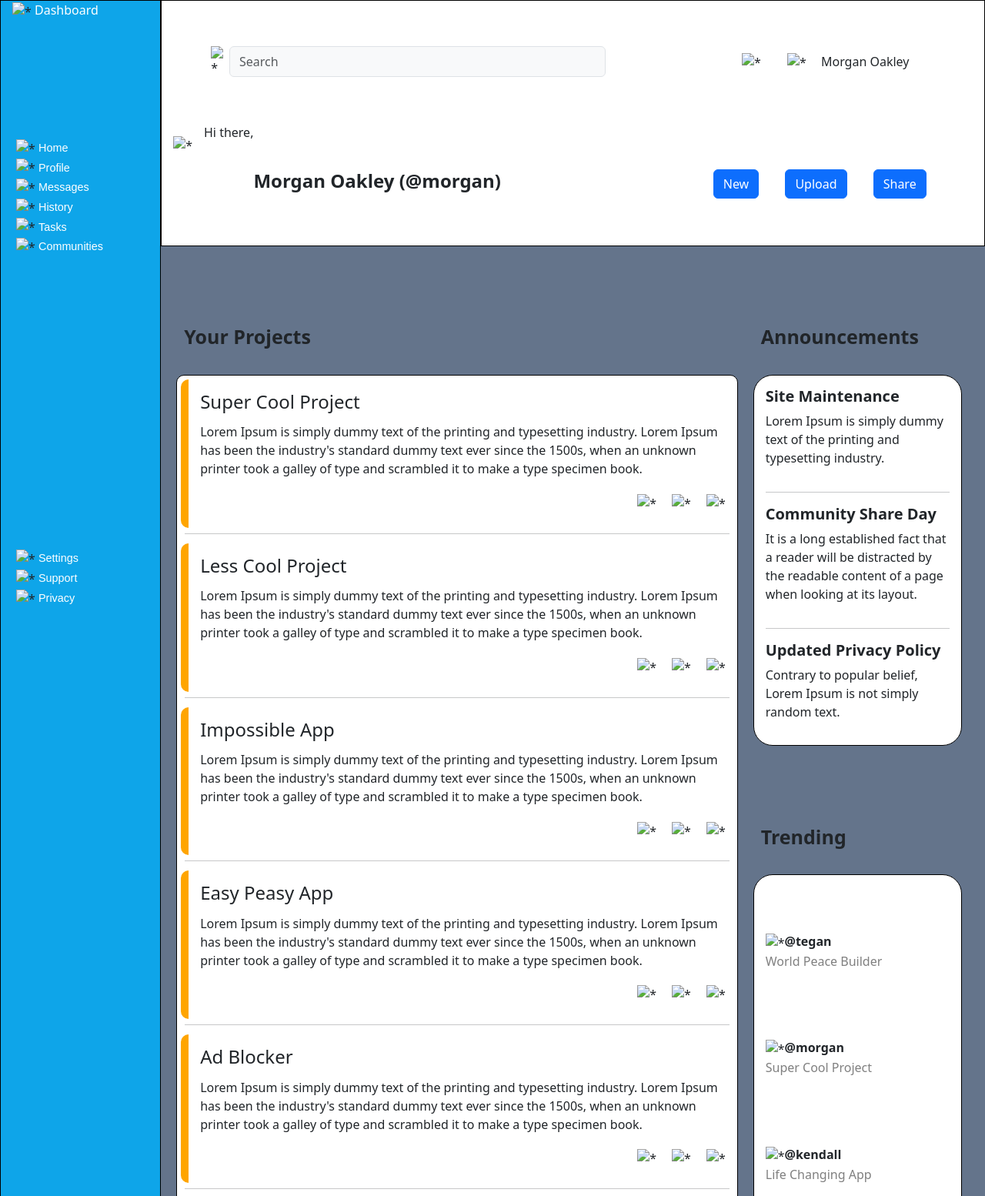
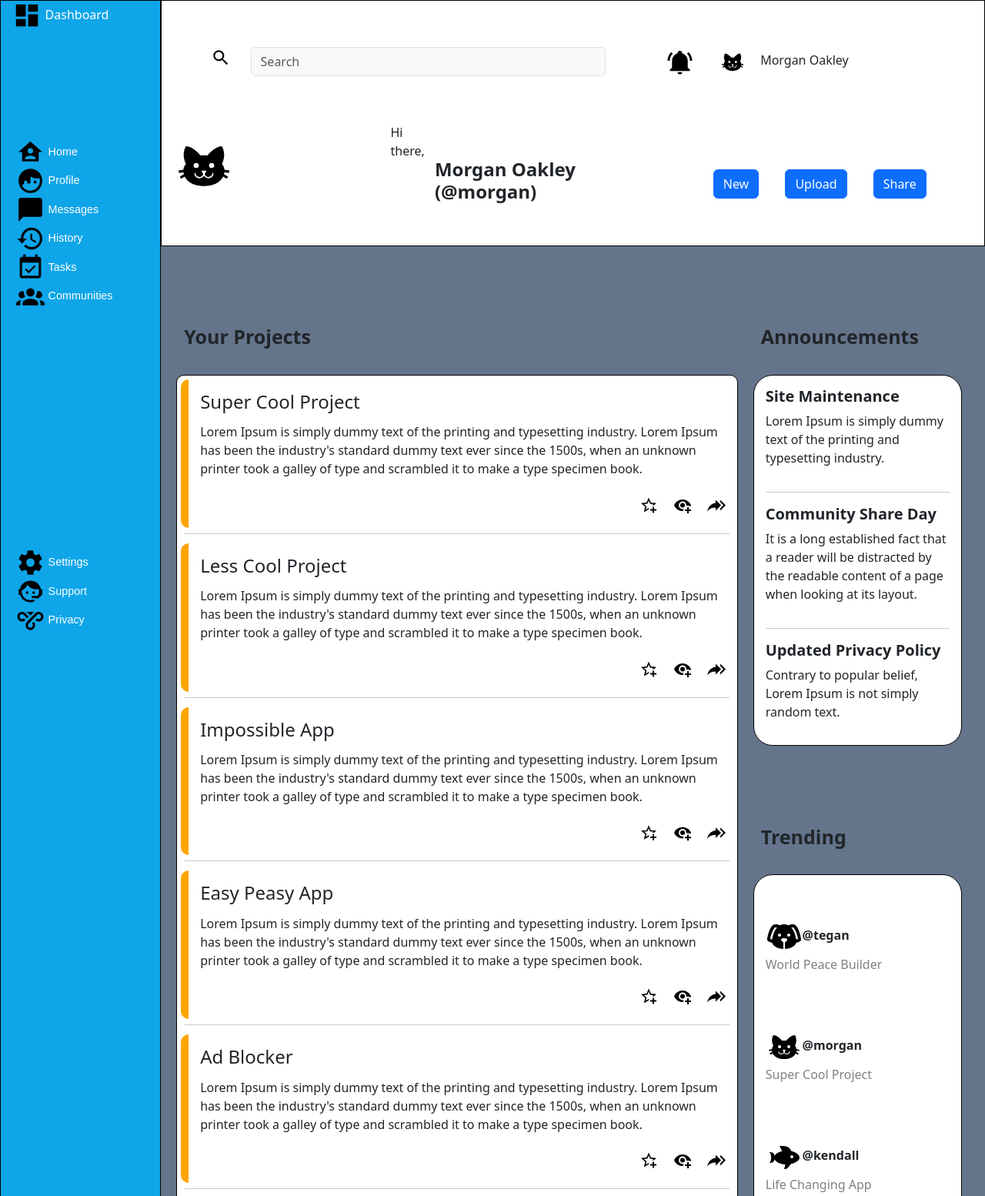
Before and after one commit to ScottDark/top-admin-dashboard, a plain HTML site: page index.html in a window 1280 px wide. Shown: the top 1554 px of the page at 77% size. Drawn offline with nearby package versions, Linux system fonts and the light colour scheme.

Commit message:
feat: Added Assets to complete layout

```diff
--- a/index.html
+++ b/index.html
@@ -19,7 +19,7 @@
       <!--Header Start-->
       <div id="header" class="section">
         <div class="search-bar">
-          <span><img src="*" alt="*" /></span>
+          <span><img src="assets/imgs/magnify.svg" alt="Search" /></span>
           <div class="input-group rounded">
             <input
               type="search"
@@ -32,15 +32,20 @@
         </div>
 
         <div class="header-account">
-          <span class="span-spacing"><img src="*" alt="*" /></span>
-          <span class="span-spacing"><img src="*" alt="*" /></span>
+          <span class="span-spacing"
+            ><img src="assets/imgs/bell-ring.svg" alt="Notifications"
+          /></span>
+          <span class="span-spacing"
+            ><img src="assets/imgs/cat.svg" alt="Profile Picture"
+          /></span>
           Morgan Oakley
         </div>
 
         <div class="header-welcome">
-          <span class="span-spacing"><img src="*" alt="*" /></span>
-          Hi there,
-          <br />
+          <span class="span-spacing"
+            ><img src="assets/imgs/cat.svg" alt="Profile Picture"
+          /></span>
+          <p>Hi there,</p>
           <h4>Morgan Oakley (@morgan)</h4>
         </div>
 
@@ -55,39 +60,39 @@
       <!--Sidebar start-->
       <div id="sidebar" class="section">
         <div class="dashboard-group">
-          <img src="*" alt="*" />
+          <img src="assets/imgs/view-dashboard.svg" alt="Dashboard" />
           <span class="sidebar-text-dash">Dashboard</span>
         </div>
 
         <!-- Group 1 -->
         <div class="sidebar-group1">
           <div>
-            <img src="*" alt="*" />
+            <img src="assets/imgs/home-account.svg" alt="Home" />
             <span class="sidebar-text">Home</span>
           </div>
 
           <div>
-            <img src="*" alt="*" />
+            <img src="assets/imgs/face-man-profile.svg" alt="Profile" />
             <span class="sidebar-text">Profile</span>
           </div>
 
           <div>
-            <img src="*" alt="*" />
+            <img src="assets/imgs/message.svg" alt="Messages" />
             <span class="sidebar-text">Messages</span>
           </div>
 
           <div>
-            <img src="*" alt="*" />
+            <img src="assets/imgs/history.svg" alt="History" />
             <span class="sidebar-text">History</span>
           </div>
 
           <div>
-            <img src="*" alt="*" />
+            <img src="assets/imgs/calendar-check.svg" alt="Tasks" />
             <span class="sidebar-text">Tasks</span>
           </div>
 
           <div>
-            <img src="*" alt="*" />
+            <img src="assets/imgs/account-group.svg" alt="Communities" />
             <span class="sidebar-text">Communities</span>
           </div>
         </div>
@@ -95,17 +100,17 @@
         <!-- Group 2 -->
         <div class="sidebar-group2">
           <div>
-            <img src="*" alt="*" />
+            <img src="assets/imgs/cog.svg" alt="Settings" />
             <span class="sidebar-text">Settings</span>
           </div>
 
           <div>
-            <img src="*" alt="*" />
+            <img src="assets/imgs/face-agent.svg" alt="Support" />
             <span class="sidebar-text">Support</span>
           </div>
 
           <div>
-            <img src="*" alt="*" />
+            <img src="assets/imgs/vpn.svg" alt="Privacy" />
             <span class="sidebar-text">Privacy</span>
           </div>
         </div>
@@ -124,9 +129,9 @@
             and scrambled it to make a type specimen book.
           </p>
           <div class="project-card-buttons">
-            <img src="*" alt="*" />
-            <img src="*" alt="*" />
-            <img src="*" alt="*" />
+            <img src="assets/imgs/star-plus-outline.svg" alt="Favourite" />
+            <img src="assets/imgs/eye-plus.svg" alt="View" />
+            <img src="assets/imgs/share-all.svg" alt="Share" />
           </div>
         </div>
         <hr />
@@ -139,9 +144,9 @@
             and scrambled it to make a type specimen book.
           </p>
           <div class="project-card-buttons">
-            <img src="*" alt="*" />
-            <img src="*" alt="*" />
-            <img src="*" alt="*" />
+            <img src="assets/imgs/star-plus-outline.svg" alt="Favourite" />
+            <img src="assets/imgs/eye-plus.svg" alt="View" />
+            <img src="assets/imgs/share-all.svg" alt="Share" />
           </div>
         </div>
         <hr />
@@ -154,9 +159,9 @@
             and scrambled it to make a type specimen book.
           </p>
           <div class="project-card-buttons">
-            <img src="*" alt="*" />
-            <img src="*" alt="*" />
-            <img src="*" alt="*" />
+            <img src="assets/imgs/star-plus-outline.svg" alt="Favourite" />
+            <img src="assets/imgs/eye-plus.svg" alt="View" />
+            <img src="assets/imgs/share-all.svg" alt="Share" />
           </div>
         </div>
         <hr />
@@ -169,9 +174,9 @@
             and scrambled it to make a type specimen book.
           </p>
           <div class="project-card-buttons">
-            <img src="*" alt="*" />
-            <img src="*" alt="*" />
-            <img src="*" alt="*" />
+            <img src="assets/imgs/star-plus-outline.svg" alt="Favourite" />
+            <img src="assets/imgs/eye-plus.svg" alt="View" />
+            <img src="assets/imgs/share-all.svg" alt="Share" />
           </div>
         </div>
         <hr />
@@ -184,9 +189,9 @@
             and scrambled it to make a type specimen book.
           </p>
           <div class="project-card-buttons">
-            <img src="*" alt="*" />
-            <img src="*" alt="*" />
-            <img src="*" alt="*" />
+            <img src="assets/imgs/star-plus-outline.svg" alt="Favourite" />
+            <img src="assets/imgs/eye-plus.svg" alt="View" />
+            <img src="assets/imgs/share-all.svg" alt="Share" />
           </div>
         </div>
         <hr />
@@ -199,9 +204,9 @@
             and scrambled it to make a type specimen book.
           </p>
           <div class="project-card-buttons">
-            <img src="*" alt="*" />
-            <img src="*" alt="*" />
-            <img src="*" alt="*" />
+            <img src="assets/imgs/star-plus-outline.svg" alt="Favourite" />
+            <img src="assets/imgs/eye-plus.svg" alt="View" />
+            <img src="assets/imgs/share-all.svg" alt="Share" />
           </div>
         </div>
       </div>
@@ -235,20 +240,28 @@
       <div class="tr-title" Trending>Trending</div>
       <div id="trending" class="section">
         <span class="span-spacing"
-          ><img src="*" alt="*" /><b>@tegan</b> <br />
+          ><img src="assets/imgs/dog.svg" alt="Profile Picture" /><b>@tegan</b>
+          <br />
           <span class="transparent-text">World Peace Builder</span></span
         >
 
         <span class="span-spacing"
-          ><img src="*" alt="*" /><b>@morgan</b> <br />
+          ><img src="assets/imgs/cat.svg" alt="Profile Picture" /><b>@morgan</b>
+          <br />
           <span class="transparent-text">Super Cool Project</span></span
         >
         <span class="span-spacing"
-          ><img src="*" alt="*" /><b>@kendall</b> <br />
+          ><img src="assets/imgs/fish.svg" alt="Profile Picture" /><b
+            >@kendall</b
+          >
+          <br />
           <span class="transparent-text">Life Changing App</span></span
         >
         <span class="span-spacing"
-          ><img src="*" alt="*" /><b>@alex</b> <br />
+          ><img src="assets/imgs/tree-outline.svg" alt="Profile Picture" /><b
+            >@alex</b
+          >
+          <br />
           <span class="transparent-text">No Traffic Maker</span></span
         >
       </div>
--- a/stylesheet.css
+++ b/stylesheet.css
@@ -35,8 +35,17 @@ body,
   grid-template-rows: 50% 50%;
 }
 
+.search-bar > span > img {
+  width: 50%;
+}
+
+.header-account > .span-spacing > img {
+  width: 8%;
+}
+
 .search-bar {
-  display: flex;
+  display: grid;
+  grid-template-columns: 10% 90%;
   width: 80%;
 }
 
@@ -48,6 +57,10 @@ body,
 
 .header-welcome {
   display: flex;
+}
+
+.header-welcome > .span-spacing > img {
+  width: 30%;
 }
 
 .span-spacing,
@@ -90,6 +103,15 @@ body,
 .sidebar-group2 {
   margin-left: 20px;
 }
+
+.dashboard-group > img {
+  width: 20%;
+}
+
+.sidebar-group1 > div > img,
+.sidebar-group2 > div > img {
+  width: 20%;
+}
 /* Sidebar End*/
 
 .p-title {
@@ -129,6 +151,10 @@ body,
   gap: 20px;
 }
 
+.project-card-buttons > img {
+  width: 3.5%;
+}
+
 .a-title {
   grid-column: 10 / 12;
   grid-row: 3 / 4;
@@ -160,6 +186,10 @@ body,
   margin-bottom: 30px;
 }
 
+#trending > .span-spacing > img {
+  width: 20%;
+}
+
 .tr-title,
 .a-title,
 .p-title {
```
Also changed, not shown: assets/imgs/bell-ring.svg (added), assets/imgs/cat.svg (added), assets/imgs/dog.svg (added), assets/imgs/eye-plus.svg (added), assets/imgs/fish.svg (added), assets/imgs/magnify.svg (added), assets/imgs/share-all.svg (added), assets/imgs/star-plus-outline.svg (added), assets/imgs/tree-outline.svg (added).
